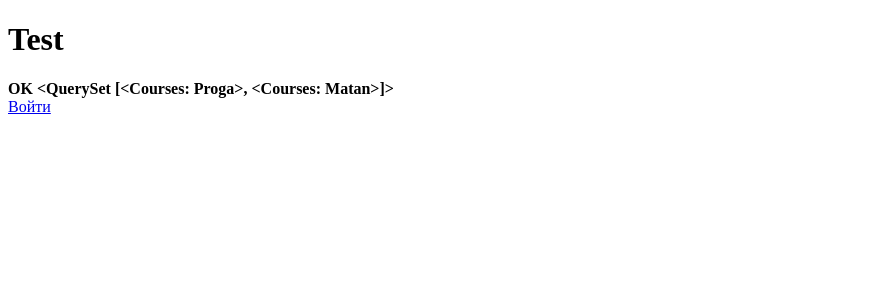
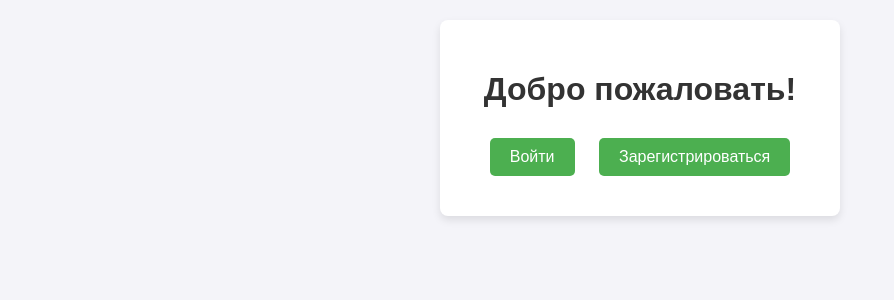
Before and after one commit to Salledd/WEB, a Django app: page / in a window 1280 px wide. Shown: the top 300 px of the page, without its empty margins (0-894 px from the left). Run offline with Django 5.2, Linux system fonts and the light colour scheme; data comes from the database, SQL or seed files in the repository.

Commit message:
log and reg without front

```diff
--- a/web_server/ed_platform/main/views.py
+++ b/web_server/ed_platform/main/views.py
@@ -27,11 +27,11 @@ def test(request):
 
     #send_message(Users.objects.get(username = 'Oleg').id, Users.objects.get(username = 'Sasha').id, 'po pivu?')
     #send_message(Users.objects.get(username = 'Sasha').id, Users.objects.get(username = 'Oleg').id, 'go')
-    d = get_dialogue(Users.objects.get(username = 'Kostya'), Users.objects.get(username = 'Oleg'))
+    #d = get_dialogue(Users.objects.get(username = 'Kostya'), Users.objects.get(username = 'Oleg'))
     #d = get_users_with_dialogues(Users.objects.get(username = 'Sasha').id)
     #d = has_dialogue(Users.objects.get(username = 'Sasha').id, Users.objects.get(username = 'Oleg').id)
 
-    return render(request, 'test.html', {"title" : "Test", "test_v" : Users.objects.get(username = 'Oleg').courses_set.all()})
+    return render(request, 'test.html', )
 
 
 def register_user(request):
@@ -87,6 +87,7 @@ def profile_view(request):
             progress = Progress.objects.filter(student=user, course=course).first()
             progress_percentage = progress.progress_percentage if progress else 0
             progress_data.append({
+                'course': course,
                 'name': course.name,
                 'progress_percentage': progress_percentage
             })
--- a/web_server/ed_platform/templates/profile.html
+++ b/web_server/ed_platform/templates/profile.html
@@ -37,10 +37,10 @@
             <ul>
                 {% for course in courses %}
                     <li>
-                        <p>ID курса: {{ course.id }}</p>
+                        <p>ID курса: {{ course.course.id }}</p>
                         <strong>{{ course.name }}</strong> - Прогресс: {{ course.progress_percentage }}%
-                        {% if course.id %}
-                            <a href="{% url 'course_materials' course.id %}" class="btn">Перейти к материалу</a>
+                        {% if course.course.id %}
+                            <a href="{% url 'course_materials' course.course.id %}" class="btn">Перейти к материалу</a>
                         {% else %}
                             <span>Курс не активен</span>
                         {% endif %}
--- a/web_server/ed_platform/templates/test.html
+++ b/web_server/ed_platform/templates/test.html
@@ -1,12 +1,61 @@
 <!DOCTYPE html>
 <html lang="ru">
 
-
-{% block content %}
-<h1>{{title}}</h1>
-<form action="" method="post">
-<b>OK</b>
-<b> {{test_v}} </b>
-</form>
-<a href="{% url 'login_user' %}" >Войти</a>
-{% endblock %}
+<head>
+    <meta charset="UTF-8">
+    <meta name="viewport" content="width=device-width, initial-scale=1.0">
+    <title>Главная</title>
+    <style>
+        body {
+            font-family: Arial, sans-serif;
+            background-color: #f4f4f9;
+            margin: 0;
+            padding: 0;
+            display: flex;
+            flex-direction: column;
+            justify-content: flex-start;
+            align-items: center;  /* Центрируем по горизонтали */
+            height: 100vh;
+        }
+        .container {
+            text-align: center;
+            background-color: #ffffff;
+            padding: 30px;
+            border-radius: 8px;
+            box-shadow: 0 4px 8px rgba(0, 0, 0, 0.1);
+            width: 100%;
+            max-width: 400px;
+            box-sizing: border-box;
+            margin-top: 20px;
+        }
+        h1 {
+            color: #333;
+            margin-bottom: 20px;
+        }
+        .btn {
+            display: inline-block;
+            background-color: #4CAF50;
+            color: white;
+            text-decoration: none;
+            padding: 10px 20px;
+            margin: 10px;
+            border-radius: 5px;
+            font-size: 16px;
+        }
+        .btn:hover {
+            background-color: #45a049;
+        }
+        .spacer {
+            flex-grow: 1; /* Это создаёт пустое пространство ниже */
+        }
+    </style>
+</head>
+<body>
+    <div class="container">
+        <h1>Добро пожаловать!</h1>
+        <a href="{% url 'login_user' %}" class="btn">Войти</a>
+        <a href="{% url 'register_user' %}" class="btn">Зарегистрироваться</a>
+    </div>
+    <div class="spacer"></div> <!-- Это создаёт пустое пространство ниже -->
+</body>
+</html>
```
